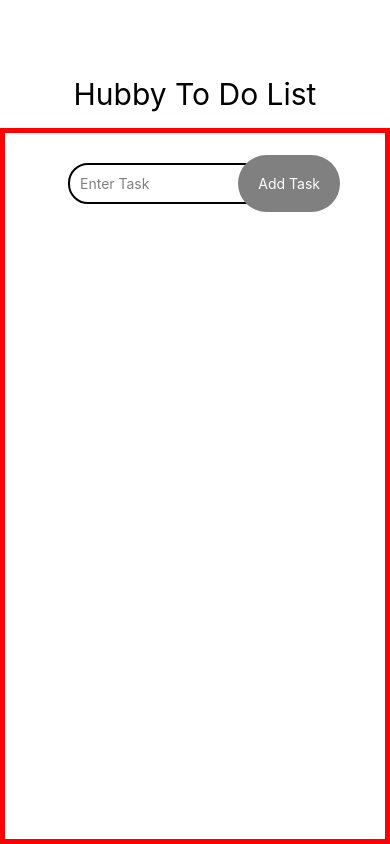
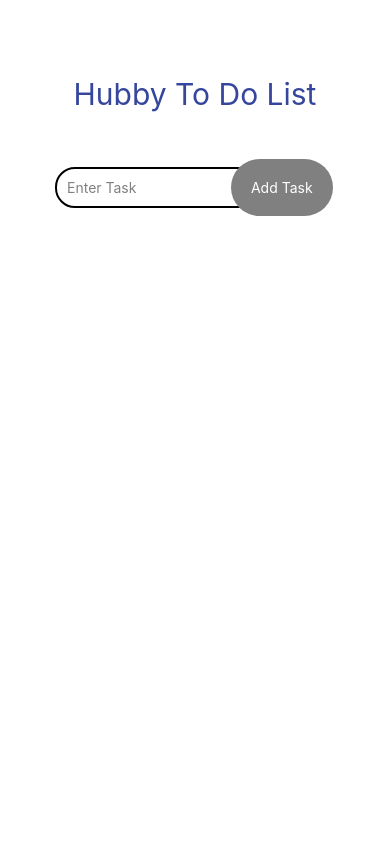
Before and after one commit to dukeromkey/hubby-to-do, a React Native app: screen / in a window 390 px wide. Built offline with nearby package versions, Linux system fonts and the light colour scheme.

Commit message:
modal created and wife list added

```diff
--- a/App.js
+++ b/App.js
@@ -1,8 +1,41 @@
 import { StatusBar } from "expo-status-bar";
+import { useState } from "react";
 import { StyleSheet, Text, TextInput, View, Pressable } from "react-native";
 import AddTask from "./components/AddTask";
+import TaskList from "./components/TaskList";
+import WifeTaskModal from "./components/WifeTaskModal";
 
 export default function App() {
+  const [wifeTasks, setWifeTasks] = useState([]);
+  const [regTasks, setRegTasks] = useState([]);
+  const [modalVisible, setModalVisible] = useState(false);
+  const [newTask, setNewTask] = useState("");
+
+  function newTaskHandler(task) {
+    setNewTask(task);
+  }
+
+  function toggleModal(visible) {
+    console.log(visible);
+    setModalVisible(visible);
+  }
+
+  function addRegTaskHandler(newRegTask) {
+    const randomKey = Math.random().toString() + newRegTask;
+    setRegTasks((prevRegTasks) => [
+      ...prevRegTasks,
+      { task: newRegTask, key: randomKey },
+    ]);
+  }
+
+  function addWifeTaskHandler(newWifeTask) {
+    const randomKey = Math.random().toString() + newWifeTask;
+    setWifeTasks((prevWifeTasks) => [
+      ...prevWifeTasks,
+      { task: newWifeTask, key: randomKey },
+    ]);
+  }
+
   return (
     <>
       <StatusBar style="auto" />
@@ -10,10 +43,23 @@ export default function App() {
         <Text style={styles.title}>Hubby To Do List</Text>
         {/* ADD TASK INPUT */}
         <View style={styles.addTaskContainer}>
-          <AddTask />
+          <AddTask
+            newTask={newTask}
+            toggleModal={toggleModal}
+            newTaskHandler={newTaskHandler}
+          />
         </View>
         {/* TASK LIST DISPLAY */}
-        <View></View>
+        <View style={styles.taskListContainer}>
+          <TaskList wifeTasks={wifeTasks} regTasks={regTasks} />
+        </View>
+        <WifeTaskModal
+          isVisible={modalVisible}
+          toggleModal={toggleModal}
+          addRegTaskHandler={addRegTaskHandler}
+          addWifeTaskHandler={addWifeTaskHandler}
+          newTask={newTask}
+        />
       </View>
     </>
   );
@@ -29,6 +75,7 @@ const styles = StyleSheet.create({
   title: {
     fontSize: 30,
     padding: 16,
+    color: "#35469C",
   },
 
   addTaskContainer: {
@@ -39,9 +86,9 @@ const styles = StyleSheet.create({
     padding: 20,
     paddingTop: 30,
     width: "100%",
-    borderWidth: 5,
-    borderColor: "red",
-    backgroundColor: "white",
-    color: "white",
+  },
+  taskListContainer: {
+    flex: 5,
+    width: "100%",
   },
 });
--- a/components/AddTask.js
+++ b/components/AddTask.js
@@ -1,13 +1,25 @@
+import { useState } from "react";
 import { StyleSheet, View, Text, TextInput, Pressable } from "react-native";
 
-function AddTask() {
+function AddTask({ toggleModal, newTask, newTaskHandler }) {
   return (
-    <View style={styles.taskInput}>
-      <TextInput placeholder="Enter Task" placeholderTextColor="grey" />
-      <View style={styles.addTaskButton}>
-        <Pressable>
-          <Text style={styles.buttonText}>Add Task</Text>
-        </Pressable>
+    <View style={styles.addTaskOuterContainer}>
+      <View style={styles.addTaskInnerContainer}>
+        <TextInput
+          placeholder="Enter Task"
+          placeholderTextColor="grey"
+          value={newTask}
+          onChangeText={newTaskHandler}
+        />
+        <View style={styles.addTaskButton}>
+          <Pressable
+            onPress={() => {
+              toggleModal(true);
+            }}
+          >
+            <Text style={styles.buttonText}>Add Task</Text>
+          </Pressable>
+        </View>
       </View>
     </View>
   );
@@ -16,12 +28,18 @@ function AddTask() {
 export default AddTask;
 
 const styles = StyleSheet.create({
-  taskInput: {
+  addTaskOuterContainer: {
+    flexDirection: "row",
+    justifyContent: "flex-start",
+    width: "80%",
+    paddingVertical: 9,
+    paddingRight: 18,
+  },
+  addTaskInnerContainer: {
     position: "relative",
     padding: 10,
     paddingRight: 35,
-    marginRight: 50,
-    width: "60%",
+    width: "80%",
     color: "white",
     borderWidth: 2,
     borderColor: "black",
@@ -32,10 +50,10 @@ const styles = StyleSheet.create({
     right: -70,
     top: -10,
     backgroundColor: "grey",
-    padding: 20,
     borderRadius: 50,
   },
   buttonText: {
+    padding: 20,
     color: "white",
   },
 });
--- /dev/null
+++ b/components/Task.js
@@ -0,0 +1,27 @@
+import { StyleSheet, View, Text, Pressable } from "react-native";
+
+function Task({ text, index }) {
+  return (
+    <View style={styles.taskContainer}>
+      <Text
+        style={{
+          backgroundColor: index % 2 === 0 ? "#BED0F7" : "#E0E8F9",
+          padding: 10,
+        }}
+      >
+        {text}
+      </Text>
+    </View>
+  );
+}
+
+export default Task;
+
+const styles = StyleSheet.create({
+  taskContainer: {
+    flex: 1,
+    margin: 5,
+    borderRadius: 10,
+    overflow: "hidden",
+  },
+});
--- /dev/null
+++ b/components/TaskList.js
@@ -0,0 +1,31 @@
+import { StyleSheet, View, Text, FlatList, Pressable } from "react-native";
+import Task from "./Task";
+import WifeTask from "./WifeTask";
+
+function TaskList({ wifeTasks, regTasks }) {
+  return (
+    <View style={styles.taskListContainer}>
+      <FlatList
+        data={wifeTasks}
+        renderItem={({ item, index }) => (
+          <WifeTask text={item.task} index={index} />
+        )}
+      />
+      <FlatList
+        data={regTasks}
+        renderItem={({ item, index }) => (
+          <Task text={item.task} index={index} />
+        )}
+      />
+    </View>
+  );
+}
+
+export default TaskList;
+
+const styles = StyleSheet.create({
+  taskListContainer: {
+    flex: 1,
+    padding: 20,
+  },
+});
--- /dev/null
+++ b/components/WifeTask.js
@@ -0,0 +1,27 @@
+import { StyleSheet, View, Text, Pressable } from "react-native";
+
+function WifeTask({ text, index }) {
+  return (
+    <View style={styles.taskContainer}>
+      <Text
+        style={{
+          backgroundColor: index % 2 === 0 ? "#FFBDBD" : "#FFE3E3",
+          padding: 10,
+        }}
+      >
+        {text}
+      </Text>
+    </View>
+  );
+}
+
+export default WifeTask;
+
+const styles = StyleSheet.create({
+  taskContainer: {
+    flex: 1,
+    margin: 5,
+    borderRadius: 10,
+    overflow: "hidden",
+  },
+});
--- /dev/null
+++ b/components/WifeTaskModal.js
@@ -0,0 +1,86 @@
+import { StyleSheet, View, Text, Pressable, Modal } from "react-native";
+
+function WifeTaskModal({
+  isVisible,
+  toggleModal,
+  newTask,
+  addRegTaskHandler,
+  addWifeTaskHandler,
+}) {
+  return (
+    <Modal animation="fade" transparent={false} visible={isVisible}>
+      <View style={styles.background}>
+        <View style={styles.container}>
+          <Text style={styles.text}>Did Your Wife</Text>
+          <Text style={styles.text}>Assign This Task?</Text>
+          <View style={styles.buttonContainer}>
+            <View style={styles.buttonYes}>
+              <Pressable
+                onPress={() => {
+                  toggleModal(false);
+                  addWifeTaskHandler(newTask);
+                }}
+              >
+                <Text style={styles.buttonText}>YES</Text>
+              </Pressable>
+            </View>
+            <View style={styles.buttonNo}>
+              <Pressable
+                onPress={() => {
+                  toggleModal(false);
+                  addRegTaskHandler(newTask);
+                }}
+              >
+                <Text style={styles.buttonText}>NO</Text>
+              </Pressable>
+            </View>
+          </View>
+        </View>
+      </View>
+    </Modal>
+  );
+}
+
+export default WifeTaskModal;
+
+const styles = StyleSheet.create({
+  background: {
+    flex: 1,
+    backgroundColor: "#BED0F7",
+    justifyContent: "center",
+    alignItems: "center",
+  },
+  container: {
+    width: "75%",
+    justifyContent: "center",
+    alignItems: "center",
+  },
+  text: {
+    color: "#35469C",
+    fontSize: 30,
+    fontWeight: "500",
+  },
+  buttonContainer: {
+    marginTop: 40,
+    flexDirection: "row",
+    justifyContent: "space-evenly",
+    gap: 50,
+  },
+  buttonYes: {
+    backgroundColor: "#51ca58",
+    borderRadius: 50,
+    justifyContent: "center",
+    alignItems: "center",
+  },
+  buttonNo: {
+    backgroundColor: "#E12D39",
+    borderRadius: 50,
+    justifyContent: "center",
+    alignItems: "center",
+  },
+  buttonText: {
+    paddingVertical: 20,
+    paddingHorizontal: 45,
+    fontWeight: "700",
+  },
+});
```
